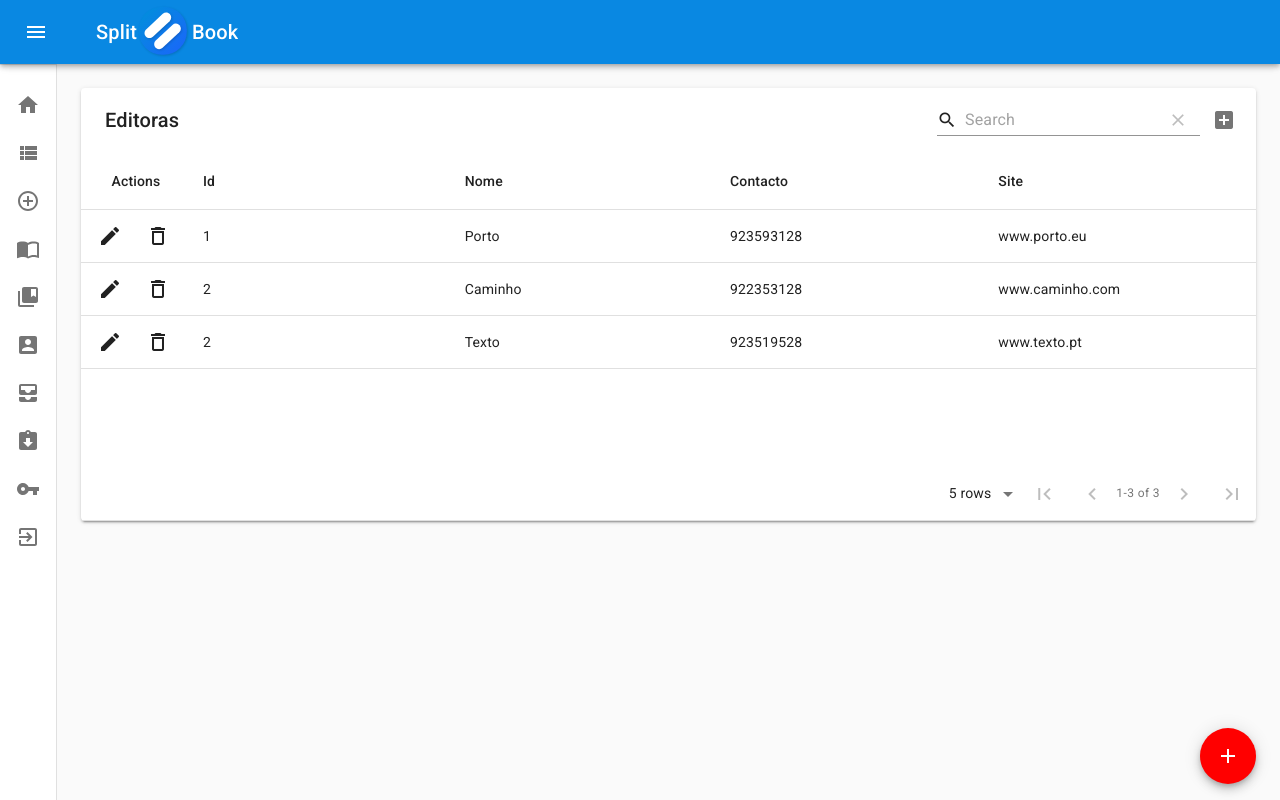
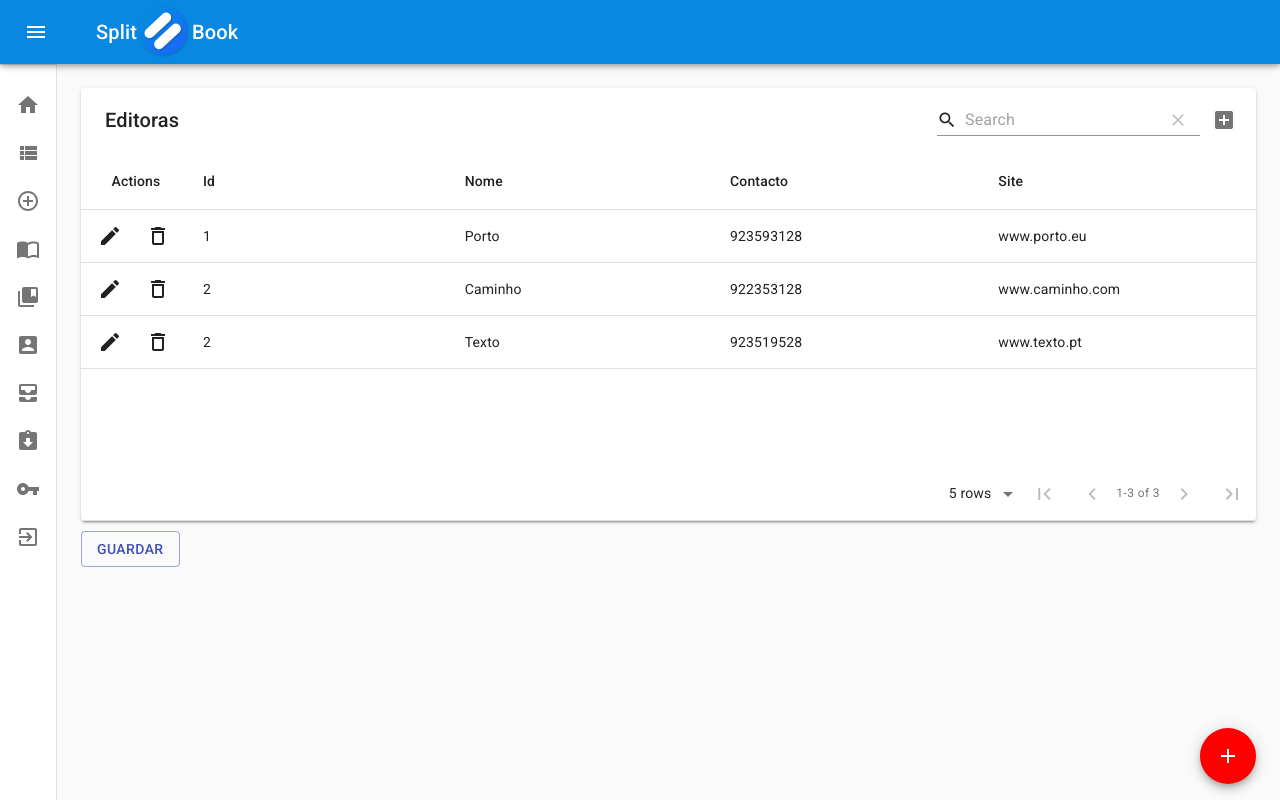
Before and after one commit to SplitBook/splitbook-frontend, a React (Create React App) app: page /app/add/publisher in a window 1280 px wide. Built offline with nearby package versions, Linux system fonts and the light colour scheme; the HTML template or start-up script is replaced by a standard one.

Commit message:
submeter alterações nas tabelas RquisiçõesEE/Manuais/Editoras

```diff
--- a/src/pages/Components/BooksDeliveryANDReturnTable.js
+++ b/src/pages/Components/BooksDeliveryANDReturnTable.js
@@ -109,7 +109,7 @@ export default function BooksDeliveryANDReturnTable({numAluno}) {
                     <textarea value={obs} onChange={handleChange} rows="15" cols="40"/>
                 </Grid>
                 <Grid item >
-                    <Button className="btnPermissoes" variant="outlined" color="primary" >
+                    <Button className="btnMargin" variant="outlined" color="primary" >
                         Submeter
                     </Button>
                 </Grid>
--- a/src/pages/Components/TabelaEditoras.js
+++ b/src/pages/Components/TabelaEditoras.js
@@ -1,5 +1,6 @@
 import React from 'react';
 import MaterialTable from 'material-table';
+import Button from '@material-ui/core/Button';
 
 export default function TableEditoras() {
   const [state, setState] = React.useState({
@@ -16,7 +17,12 @@ export default function TableEditoras() {
     ],
   });
 
+  function guardar(){
+    console.log(state.data)
+  }
+
   return (
+    <>
     <MaterialTable
       title="Editoras"
       columns={state.columns}
@@ -59,5 +65,9 @@ export default function TableEditoras() {
           }),
       }}
     />
+    <Button className="btnMargin" variant="outlined" onClick={guardar} color="primary" >
+        GUARDAR
+    </Button>
+    </>
   );
 }
--- a/src/pages/Components/TabelaManuais.js
+++ b/src/pages/Components/TabelaManuais.js
@@ -1,5 +1,6 @@
 import React from 'react';
 import MaterialTable from 'material-table';
+import Button from '@material-ui/core/Button';
 
 export default function TableManuais() {
   const [state, setState] = React.useState({
@@ -18,7 +19,12 @@ export default function TableManuais() {
     ],
   });
 
+  function guardar(){
+    console.log(state.data)
+  }
+
   return (
+    <>
     <MaterialTable
       title="Manuais Escolares"
       columns={state.columns}
@@ -61,5 +67,9 @@ export default function TableManuais() {
           }),
       }}
     />
+    <Button className="btnMargin" variant="outlined" onClick={guardar} color="primary" >
+        GUARDAR
+    </Button>
+    </>
   );
 }
--- a/src/pages/Components/TableRequisicoesEE.js
+++ b/src/pages/Components/TableRequisicoesEE.js
@@ -1,8 +1,10 @@
 import React from 'react';
 import MaterialTable from 'material-table';
+import Button from '@material-ui/core/Button';
+
 
 export default function MaterialTableDemo({idStatus}) {
-
+  const [show, setShow] = React.useState(true);
   const [state, setState] = React.useState({
     columns: [
       { title: 'Nº Aluno', field: 'num'},
@@ -15,8 +17,14 @@ export default function MaterialTableDemo({idStatus}) {
       { num: 599, disciplina: 'Português', ano: 12, obs: 'Outros'},
     ],
   });
+
+  function guardar(){
+    console.log(state.data)
+  }
+
   if(idStatus===1)
   return (
+    <>
     <MaterialTable
       title="Requisições"
       columns={state.columns}
@@ -27,15 +35,21 @@ export default function MaterialTableDemo({idStatus}) {
           new Promise((resolve) => {
             setTimeout(() => {
               resolve();
+              setShow(false)
               setState((prevState) => {
                 const data = [...prevState.data];
                 data.splice(data.indexOf(oldData), 1);
                 return { ...prevState, data };
+
               });
             }, 600);
           }),
       }}
     />
+    <Button className="btnMargin" variant="outlined" onClick={guardar} color="primary" disabled={show}>
+        GUARDAR
+    </Button>
+    </>
   );
   else{
     return (
--- a/src/pages/Components/permissionsPageComponents/PermissionsTable.js
+++ b/src/pages/Components/permissionsPageComponents/PermissionsTable.js
@@ -85,7 +85,7 @@ export default function PermissionsTable(){
         </TableBody>
       </Table>
     </TableContainer>
-    <Button className="btnPermissoes" variant="outlined" onClick={HowIsRow} color="primary" >
+    <Button className="btnMargin" variant="outlined" onClick={HowIsRow} color="primary" >
         Submeter novas Permissões
     </Button>
     </>
--- a/src/pages/app/AppStyles.css
+++ b/src/pages/app/AppStyles.css
@@ -6,7 +6,7 @@
     margin-bottom: 20px;
 }
 
-.btnPermissoes{
+.btnMargin{
     margin-top: 10px!important;
     width: max-content;
 }
--- a/src/pages/app/BooksDelivery.js
+++ b/src/pages/app/BooksDelivery.js
@@ -31,7 +31,7 @@ export default function BooksDelivery(){
                 <TextField id="outlined-basic" label="Nº Aluno" value={num} onChange={changeNum} variant="outlined" />
             </Grid>
             <Grid item >
-                <Button className="btnPermissoes" onClick={changeNumAluno} color="primary" >
+                <Button className="btnMargin" onClick={changeNumAluno} color="primary" >
                     <Search/>
                 </Button>
             </Grid>
--- a/src/pages/app/BooksReturn.js
+++ b/src/pages/app/BooksReturn.js
@@ -28,7 +28,7 @@ export default function BooksReturn(){
                 <TextField id="outlined-basic" label="Nº Aluno" value={num} onChange={changeNum} variant="outlined" />
             </Grid>
             <Grid item >
-                <Button className="btnPermissoes" onClick={changeNumAluno} color="primary" >
+                <Button className="btnMargin" onClick={changeNumAluno} color="primary" >
                     <Search/>
                 </Button>
             </Grid>
--- a/src/pages/app/MainPageEE.js
+++ b/src/pages/app/MainPageEE.js
@@ -5,7 +5,7 @@ import Card from '../Components/Card';
 
 
 export default function MainPageEE(){
-  const [idStatus, setIdStatus] = React.useState(3);
+  const [idStatus, setIdStatus] = React.useState(1);
     return (
       <div >
       <Grid container spacing={2}>
```
